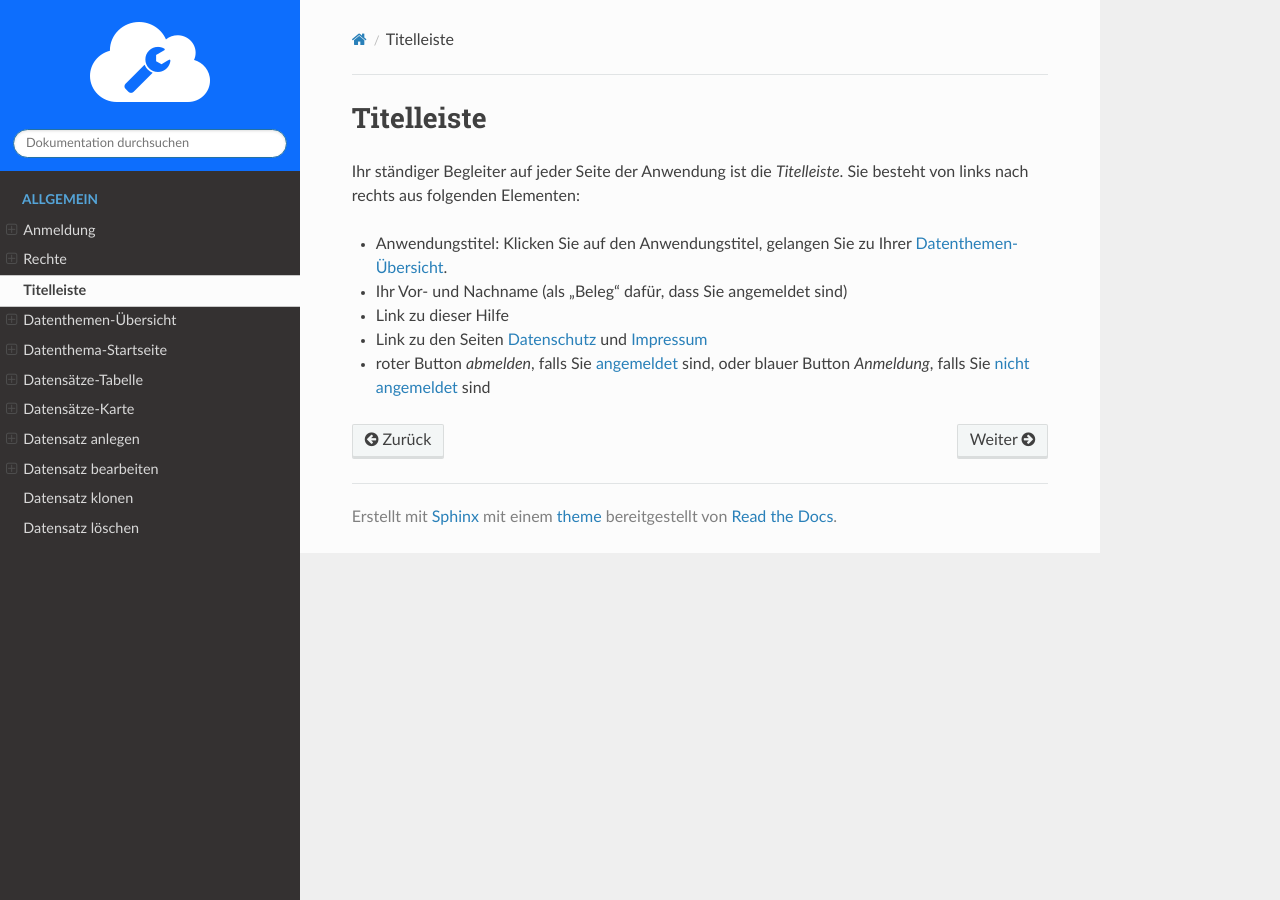
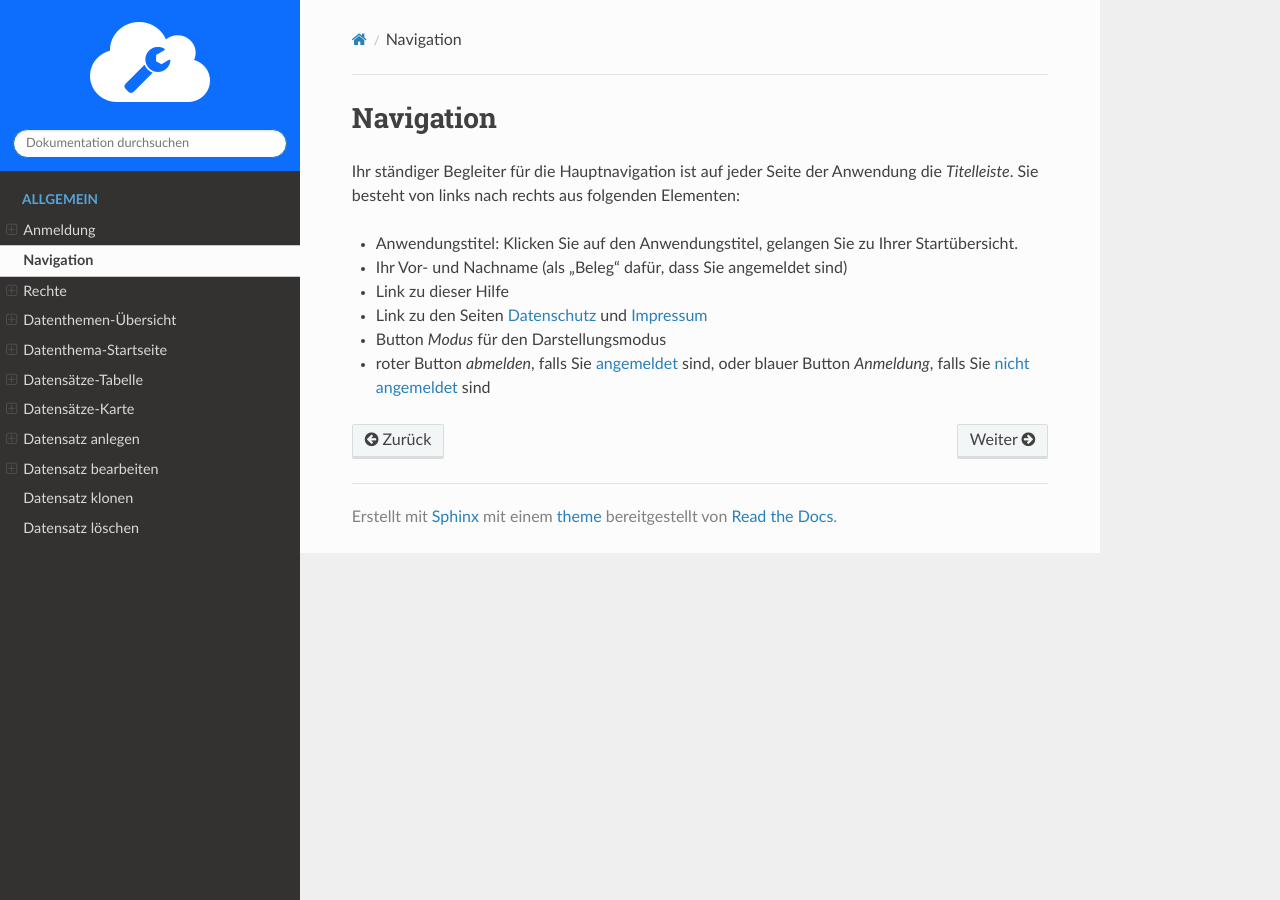
Before and after one commit to rostock/datenwerft, a Sphinx documentation site: the page built from hilfe/source/datenwerft/usage/navigation.rst, in a window 1280 px wide. Built offline with Sphinx 7.4.7 and the Read the Docs theme 3.1.0, drawn with Linux system fonts in a browser that asks for light colours.

Commit message:
further works on newly structured help

```diff
--- a/hilfe/source/datenwerft/usage/login.rst
+++ b/hilfe/source/datenwerft/usage/login.rst
@@ -8,7 +8,7 @@ Anmeldung
 Wie kann ich mich anmelden?
 ---------------------------
 
-Die Anmeldung erfolgt über die Anmeldeseite, auf die Sie über den blauen Button *Anmeldung* in der :doc:`Titelleiste <../../nav/titelleiste>` gelangen: In das erste Eingabefeld auf der Anmeldeseite müssen Sie Ihren Benutzernamen eingeben, in das zweite Feld Ihr Passwort – Achtung, beide Felder berücksichtigen Groß- und Kleinschreibung! Danach klicken Sie auf den grünen Button *anmelden*: Sie werden dann automatisch zu Ihrer :doc:`Datenthemen-Übersicht <../../nav/datenthemen-uebersicht>` weitergeleitet und Ihr Name erscheint oben in der Titelleiste als „Beleg“ dafür, dass Sie jetzt angemeldet sind.
+Die Anmeldung erfolgt über die Anmeldeseite, auf die Sie über den blauen Button *Anmeldung* in der :doc:`Titelleiste <navigation>` gelangen: In das erste Eingabefeld auf der Anmeldeseite müssen Sie Ihren Benutzernamen eingeben, in das zweite Feld Ihr Passwort – Achtung, beide Felder berücksichtigen Groß- und Kleinschreibung! Danach klicken Sie auf den grünen Button *anmelden*: Sie werden dann automatisch zu Ihrer Startübersicht weitergeleitet und Ihr Name erscheint oben in der Titelleiste als „Beleg“ dafür, dass Sie jetzt angemeldet sind.
 
 **Tipp:** Sie können auch einfach die ``Enter``-Taste auf Ihrer Tastatur drücken statt auf den grünen Button *anmelden* zu klicken!
 
@@ -31,4 +31,4 @@ Wir haben Ihnen Ihre Zugangsdaten (Benutzername und ggf. Passwort) per E-Mail mi
 Wie kann ich mich wieder abmelden?
 ----------------------------------
 
-Die Abmeldung können Sie jederzeit durchführen, indem Sie auf den roten Button *abmelden* rechts oben in der :doc:`Titelleiste <../../nav/titelleiste>` klicken: Sie werden dann automatisch abgemeldet und zu einer entsprechenden Hinweisseite weitergeleitet.
+Die Abmeldung können Sie jederzeit durchführen, indem Sie auf den roten Button *abmelden* rechts oben in der :doc:`Titelleiste <navigation>` klicken: Sie werden dann automatisch abgemeldet und zu einer entsprechenden Hinweisseite weitergeleitet.
--- a/hilfe/source/nav/titelleiste.rst
+++ b/hilfe/source/datenwerft/usage/navigation.rst
@@ -1,12 +1,13 @@
-.. index:: Anwendungstitel, Django, Titelleiste
+.. index:: Anwendungstitel, Django, Navigation
 
-Titelleiste
-===========
+Navigation
+==========
 
-Ihr ständiger Begleiter auf jeder Seite der Anwendung ist die *Titelleiste*. Sie besteht von links nach rechts aus folgenden Elementen:
+Ihr ständiger Begleiter für die Hauptnavigation ist auf jeder Seite der Anwendung die *Titelleiste*. Sie besteht von links nach rechts aus folgenden Elementen:
 
-* Anwendungstitel: Klicken Sie auf den Anwendungstitel, gelangen Sie zu Ihrer :doc:`Datenthemen-Übersicht <datenthemen-uebersicht>`.
+* Anwendungstitel: Klicken Sie auf den Anwendungstitel, gelangen Sie zu Ihrer Startübersicht.
 * Ihr Vor- und Nachname (als „Beleg“ dafür, dass Sie angemeldet sind)
 * Link zu dieser Hilfe
 * Link zu den Seiten `Datenschutz <https://geo.sv.rostock.de/datenschutz.html>`_ und `Impressum <https://geo.sv.rostock.de/impressum.html>`_
+* Button *Modus* für den Darstellungsmodus
 * roter Button *abmelden*, falls Sie :ref:`angemeldet <anmelden>` sind, oder blauer Button *Anmeldung*, falls Sie :ref:`nicht angemeldet <abmelden>` sind
--- a/hilfe/source/index.rst
+++ b/hilfe/source/index.rst
@@ -5,6 +5,7 @@ Hilfe zu *Datenwerft.HRO*
    :caption: Allgemein
 
    datenwerft/usage/login
+   datenwerft/usage/navigation
 
 Anmeldung und Rechte
 --------------------
@@ -18,7 +19,6 @@ Zurechtfinden
 
 .. toctree::
 
-   nav/titelleiste
    nav/datenthemen-uebersicht
    nav/datenthema-startseite
    nav/datensaetze-tabelle
```
